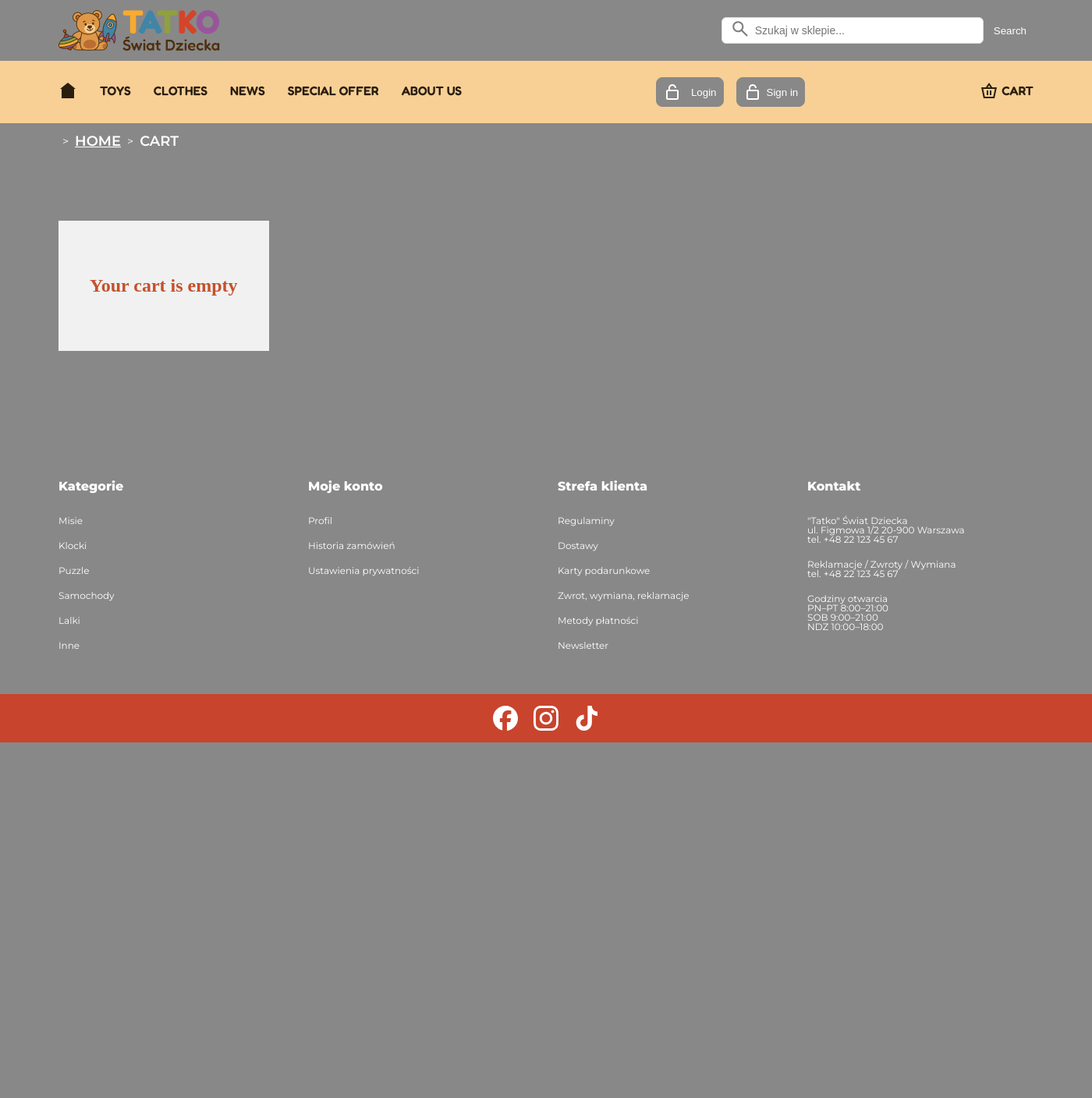
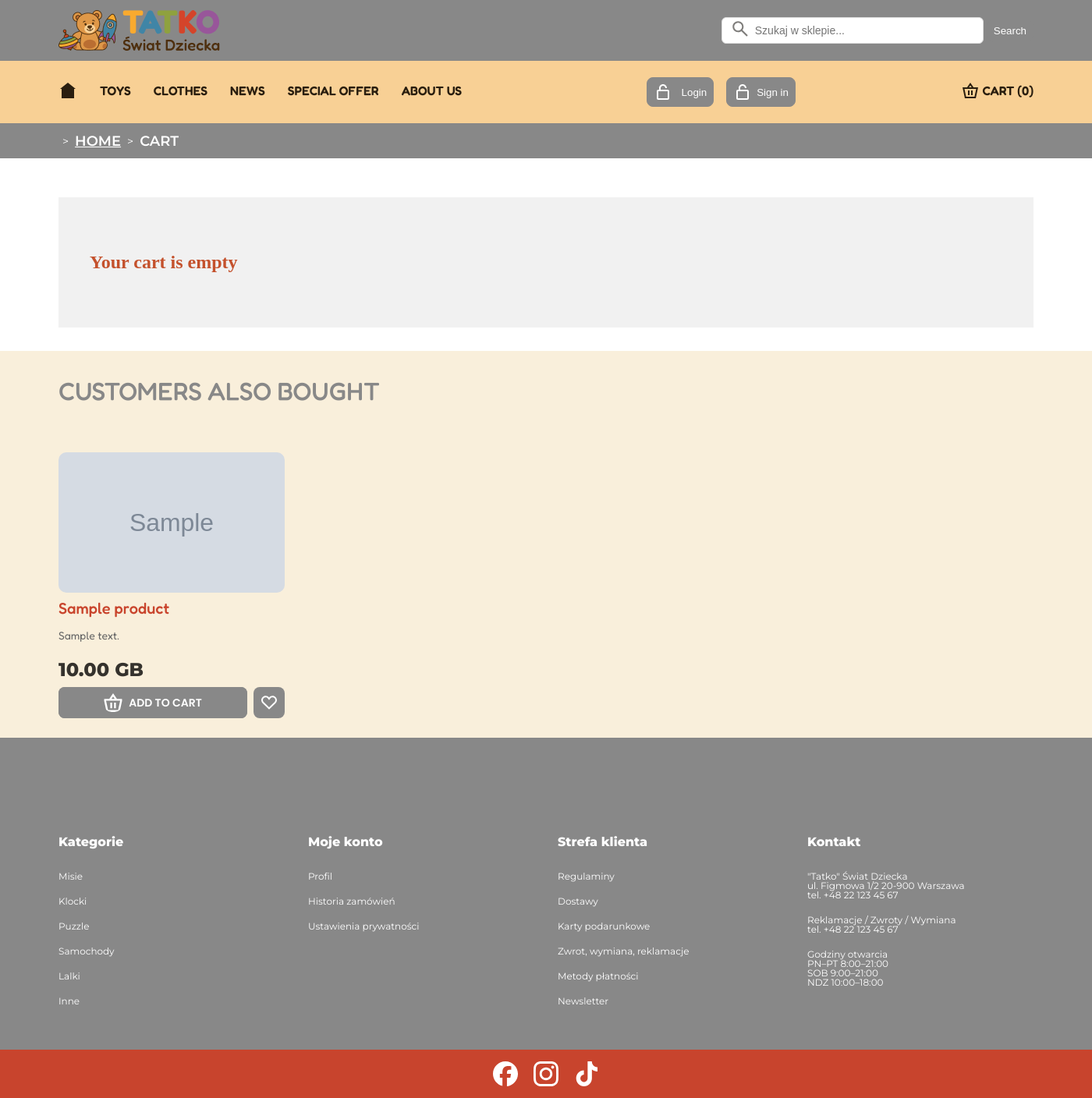
Before and after one commit to adrian77792/Project_4, a Django app: page /products/cart/ in a window 1400 px wide. Shown: the whole page at 78% size. Before the commit the page ends 952 px from the top, so only its background shows below. Run offline with Django 5.2, Linux system fonts and the light colour scheme; tables that the repository leaves empty hold one stand-in row (values such as "Sample post"); grey boxes marked "Sample" are stand-in pictures.

Commit message:
Add Category Product Card, Add Cart Indicator, Add New Products, fix background in cart, add new product banner in cart

```diff
--- a/core/static/core/category.css
+++ b/core/static/core/category.css
@@ -27,3 +27,16 @@
     transform: translateY(-2px);
     box-shadow: 0 6px 14px rgba(0,0,0,0.2);
 }
+
+.category-unfoccus {
+    padding: 26px 26px;
+    border-radius: 8px;
+
+    color: var(--cat-color);
+	border: 2px solid var(--cat-color);
+    text-decoration: none;
+    font-weight: 600;
+    min-width: 139px;
+    text-align: center;
+    transition: transform 0.15s ease, box-shadow 0.15s ease;
+}
--- a/core/templates/core/header.html
+++ b/core/templates/core/header.html
@@ -61,7 +61,7 @@
                     <path fill-rule="evenodd" clip-rule="evenodd" d="M16.125 8H22L19 22H5L2 8H7.875L12 2L16.125 8ZM6.61719 20H17.3828L19.5264 10H4.47363L6.61719 20ZM10.3018 8H13.6982L12 5.53027L10.3018 8Z" fill="currentColor"/>
                 </svg>
 
-                <a class="h-menu-link" href="{% url 'products:cart' %}">CART</a>
+                <a class="h-menu-link" href="{% url 'products:cart' %}">CART ({{ cart_count }}) </a>
 
 
             </div>
--- a/products/static/products/product_page.css
+++ b/products/static/products/product_page.css
@@ -9,7 +9,8 @@ flex:1;
 }
 
 .product-main-img{
-width:100%;
+width: 544px;
+height: 340px;
 border-radius:10px;
 }
 
--- a/products/templates/products/cart.html
+++ b/products/templates/products/cart.html
@@ -20,11 +20,12 @@
     </div>
 </div>
 
-<div class="container product-page">
+<div class="bg-white">
+	<div class="container  ">
 
 		{% if cart_items %}
 			{% for item in cart_items %}
-        <div class="product-info" style="margin-bottom: 30px; border-bottom: 1px solid #ddd; padding-bottom: 20px;">
+			<div class="product-info product-page" style="margin-bottom: 30px; border-bottom: 1px solid #ddd; padding-bottom: 20px;">
 
 				<!-- LEWA STRONA (ZDJĘCIA) -->
 				<div class="product-gallery" style="flex: 0 0 150px;">
@@ -68,6 +69,7 @@
 
 				</div>
 			</div>
+
 			{% endfor %}
 
 			<div class="product-description-section">
@@ -86,6 +88,21 @@
 
 	</div>
 
+</div>
+
+<div class="bg-cream">
+  <div class="container">
+    <h2 style="color: var(--action_primary_default_color);" class="main-categories">Customers also bought</h2>
+  </div>
+  <div class="container">
+  <div class="products">
+    {% for p in latest_products %}
+      {% include "core/product_card.html" with product=p %}
+    {% endfor %}
+  </div>
+  </div>
+</div>
+
 {% include "core/footer.html" %}
 
 {% endblock %}
--- a/products/views.py
+++ b/products/views.py
@@ -9,6 +9,8 @@ def product_list(request):
                   {"products":products})
 
 def product_detail(request, category_slug, slug):
+    cart = request.session.get('cart', {})
+    cart_count = sum(cart.values())
     product = get_object_or_404(
         Product,
         slug=slug,
@@ -22,6 +24,7 @@ def product_detail(request, category_slug, slug):
         "products/product_page.html",
         {
             "product": product,
+            "cart_count": cart_count,
             "breadcrumbs": breadcrumbs
         }
     )
@@ -45,14 +48,20 @@ def generate_breadcrumbs(request):
 
 def category_list(request):
     categories = Category.objects.all()
+    cart = request.session.get('cart', {})
+    cart_count = sum(cart.values())
     return render(request, "products/category_list.html", {
-        "categories": categories
+        "categories": categories,
+        "cart_count": cart_count
     })
 
 
 def category_products(request, category_slug):
     category = get_object_or_404(Category, slug=category_slug)
+    cart = request.session.get('cart', {})
+    cart_count = sum(cart.values())
     products = category.products.all()
+    categories = list(Category.objects.all()[:6])
 
     breadcrumbs = generate_breadcrumbs(request)
 
@@ -61,12 +70,16 @@ def category_products(request, category_slug):
         "products/category_products.html",
         {
             "category": category,
+            "cart_count": cart_count,
             "products": products,
-            "breadcrumbs": breadcrumbs
+            "breadcrumbs": breadcrumbs,
+            "categories": categories
         }
     )
 
 def products_by_category(request):
+    cart = request.session.get('cart', {})
+    cart_count = sum(cart.values())
     categories = Category.objects.prefetch_related("products")
 
     return render(request, "products/products_by_category.html", {
@@ -96,20 +109,27 @@ def remove_from_cart(request, product_id):
 def view_cart(request):
     cart = request.session.get('cart', {})  # sesyjny koszyk
     cart_items = []
+    cart_count = sum(cart.values())
 
     total_price = Decimal(0)
     for product_id, quantity in cart.items():
         product = get_object_or_404(Product, id=product_id)
         cart_items.append({
             'product': product,
-            'quantity': quantity
+            'quantity': quantity,
+            'subtotal': product.price * quantity
         })
         total_price += product.price * quantity
 
     breadcrumbs = [{'name': 'Home', 'url': '/'}, {'name': 'Cart', 'url': ''}]
 
+    products = list(Product.objects.all())
+    latest_products = sorted(products, key=lambda p: p.id, reverse=True)[:4]
+
     return render(request, 'products/cart.html', {
+        "latest_products": latest_products,
         'cart_items': cart_items,
+        "cart_count": cart_count,
         'total_price': total_price,
         'breadcrumbs': breadcrumbs
     })
```
Also changed, not shown: core/views.py (+7 -2 lines), products/templates/products/category_list.html (+14 -0 lines), products/templates/products/category_products.html (+56 -9 lines), products/templates/products/product_list.html (+13 -1 lines), products/templates/products/products_by_category.html (+14 -0 lines), media/products/2026/03/train2.jpg (added), media/products/2026/03/train3.jpg (added), media/products/main/train.jpg (added). Lines whose indentation alone changed are shown as unchanged.
